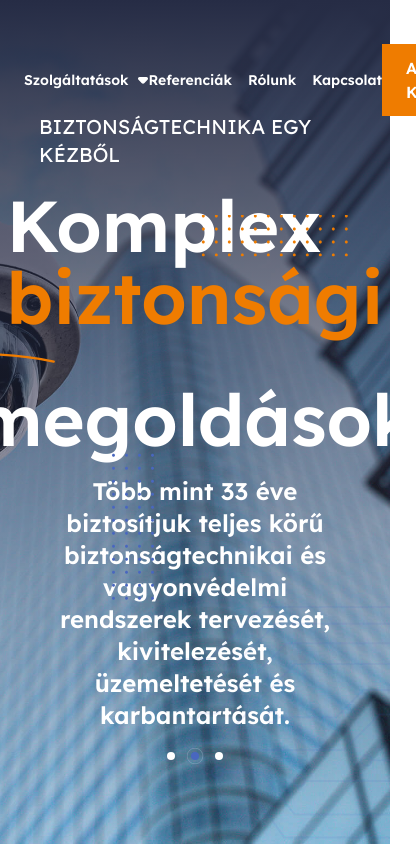
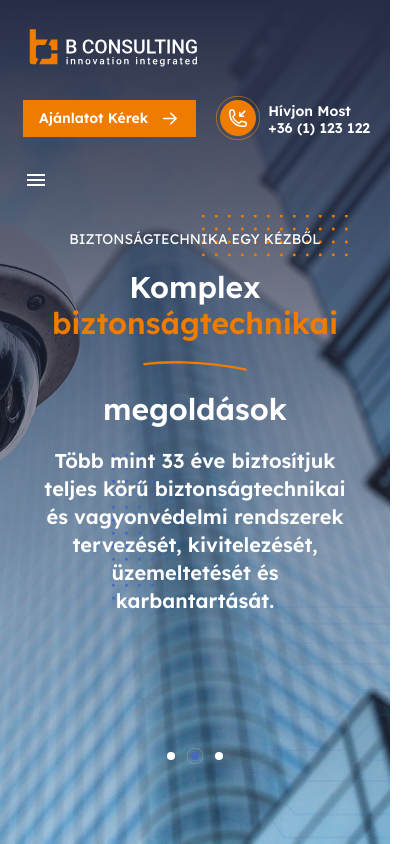
Before and after one commit to balazsNorbert/Teszt-feladat, a website: page index.html in a window 390 px wide. Shown: the whole page, 416 px wide, since content can reach past the window. Drawn offline with nearby package versions, Linux system fonts and the light colour scheme; a web font is replaced by a local one.

Commit message:
Make header responsive.

```diff
--- a/index.html
+++ b/index.html
@@ -4,20 +4,24 @@
     <meta charset="UTF-8">
     <meta name="viewport" content="width=device-width, initial-scale=1.0">
     <title>B Consulting | innovation integrated</title>
+    <meta name="description" content="Több mint 33 éve biztosítjuk teljes körű biztonságtechnikai és vagyonvédelmi rendszerek tervezését, kivitelezését, üzemeltetését és karbantartását.">
     <link rel="stylesheet" href="/dist/output.css">
     <link rel="preconnect" href="https://fonts.googleapis.com">
     <link rel="preconnect" href="https://fonts.gstatic.com" crossorigin>
     <link href="https://fonts.googleapis.com/css2?family=Playfair+Display:ital,wght@0,400..900;1,400..900&family=Playfair:ital,opsz,wght@0,5..1200,300..900;1,5..1200,300..900&family=Roboto:ital,wght@0,100;0,300;0,400;0,500;0,700;0,900;1,100;1,300;1,400;1,500;1,700;1,900&display=swap" rel="stylesheet">
     <link href="https://fonts.googleapis.com/css2?family=Lexend:wght@100..900&family=Playfair+Display:ital,wght@0,400..900;1,400..900&family=Playfair:ital,opsz,wght@0,5..1200,300..900;1,5..1200,300..900&family=Roboto:ital,wght@0,100;0,300;0,400;0,500;0,700;0,900;1,100;1,300;1,400;1,500;1,700;1,900&display=swap" rel="stylesheet">
+    <link href="https://fonts.googleapis.com/icon?family=Material+Icons" rel="stylesheet">
+    <script src="https://ajax.googleapis.com/ajax/libs/jquery/3.7.1/jquery.min.js"></script>
+    <script src="/src/js/index.js" defer></script>
 </head>
-<body class="font-lexend font-semibold text-sm text-white">
+<body class="font-lexend font-semibold text-sm 2xl:text-lg text-white">
     <header class="w-full h-screen bg-headerImage bg-cover bg-center relative">
         <div class="flex justify-center items-center absolute inset-0 bg-gradient-to-b from-bgColor to transparent">
-            <nav class="fixed top-0 flex justify-around items-center p-6 w-full">
+            <nav class="fixed top-0 lg:flex justify-around items-center p-6 w-full">
                 <a href="">
                     <img src="/src/assetek/svg/Horizontal.svg" alt="B Consulting Logo">
                 </a>
-                <ul class="flex items-center gap-4">
+                <ul class="lg:flex items-center gap-3 lg:gap-7 hidden">
                     <li class="flex items-center gap-1">
                         <a class="hover:text-orangeCustom" href="">Szolgáltatások</a>
                         <img src="/src/assetek/svg/arrow-down.svg" alt="lefele nyil">
@@ -26,9 +30,9 @@
                     <li><a class="hover:text-orangeCustom" href="">Rólunk</a></li>
                     <li><a class="hover:text-orangeCustom" href="">Kapcsolat</a></li>
                 </ul>
-                <div class="flex items-center gap-5 text-base">
-                    <div class="flex items-center bg-orangeCustom py-3 px-6 gap-3">
-                        <a href="">Ajánlatot Kérek</a>
+                <div class="absolute top-24 md:top-6 right-5 lg:relative lg:top-0 lg:right-0 flex items-center gap-5 text-sm xl:text-base">
+                    <div class="flex items-center bg-orangeCustom py-2 lg:py-3 px-4 lg:px-6 ml-5 gap-3">
+                        <a class="text-center" href="">Ajánlatot Kérek</a>
                         <img src="/src/assetek/svg/arrow-right.svg" alt="jobbra nyíl">
                     </div>
                     <div class="flex items-center gap-2">
@@ -39,14 +43,32 @@
                         </div>
                     </div>
                 </div>
+                <div class="relative top-24 md:top-8">
+                    <button class="lg:hidden" id="dropdownDefaultButton" data-dropdown-toggle="dropdown" type="button">
+                        <span class="material-icons">
+                            menu
+                        </span>
+                    </button>
+                    <div id="dropdown" class="z-10 hidden absolute top-12 left-1 bg-white divide-y divide-gray-100 rounded-lg shadow w-44 dark:bg-gray-700 px-3">
+                        <ul class="py-2 text-sm text-gray-700 dark:text-gray-200" aria-labelledby="dropdownDefaultButton">
+                            <li class="flex items-center gap-1">
+                                <a class="hover:text-orangeCustom" href="">Szolgáltatások</a>
+                                <img src="/src/assetek/svg/arrow-down.svg" alt="lefele nyil">
+                            </li>
+                            <li><a class="hover:text-orangeCustom" href="">Referenciák</a></li>
+                            <li><a class="hover:text-orangeCustom" href="">Rólunk</a></li>
+                            <li><a class="hover:text-orangeCustom" href="">Kapcsolat</a></li>
+                        </ul>
+                    </div>
+                </div>
             </nav>
             <hr class="bg-white">
-            <div class="flex flex-col justify-center items-center w-4/5 gap-5">
-                <h2 class="font-normal text-xl">BIZTONSÁGTECHNIKA EGY KÉZBŐL</h2>
-                <h1 class="text-7xl">Komplex <span class="text-orangeCustom">biztonsági</span></h1>
-                <img class="relative right-48 w-1/3 xl:w-1/4" src="/src/assetek/svg/curved-line.svg" alt="Curved line">
-                <h1 class="text-7xl">megoldások</h1>
-                <h2 class="text-2xl text-center">Több mint 33 éve biztosítjuk teljes körű biztonságtechnikai és vagyonvédelmi rendszerek tervezését, kivitelezését, üzemeltetését és karbantartását.</h2>
+            <div class="flex flex-col justify-center items-center w-4/5 gap-5 z-10">
+                <h2 class="font-normal text-sm md:text-lg 2xl:text-xl text-center">BIZTONSÁGTECHNIKA EGY KÉZBŐL</h2>
+                <h1 class="text-3xl md:text-4xl xl:text-6xl 2xl:text-7xl text-center">Komplex <span class="text-orangeCustom">biztonságtechnikai</span></h1>
+                <img class="relative xl:right-52 2xl:right-72 w-1/3 md:w-1/3 xl:w-1/4" src="/src/assetek/svg/curved-line.svg" alt="Curved line">
+                <h1 class="text-3xl md:text-4xl xl:text-6xl 2xl:text-7xl">megoldások</h1>
+                <h2 class="text-xl xl:text-2xl text-center">Több mint 33 éve biztosítjuk teljes körű biztonságtechnikai és vagyonvédelmi rendszerek tervezését, kivitelezését, üzemeltetését és karbantartását.</h2>
             </div>
             <div class="flex justify-center gap-3 absolute bottom-20">
                 <img src="/src/assetek/svg/Bullet2.svg" alt="Bullet point">
--- /dev/null
+++ b/src/js/index.js
@@ -0,0 +1,5 @@
+$(document).ready(function () {
+    $('#dropdownDefaultButton').click(function () {
+        $('#dropdown').toggleClass('hidden');
+    });
+});
--- a/src/styles/input.css
+++ b/src/styles/input.css
@@ -1,3 +1,7 @@
 @tailwind base;
 @tailwind components;
 @tailwind utilities;
+
+.material-icons.md-36 {
+    font-size: 36px;
+}
```
Also changed, not shown: dist/output.css.
